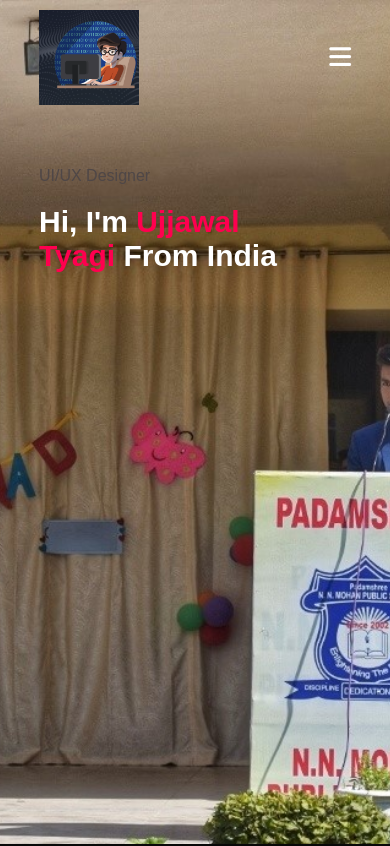
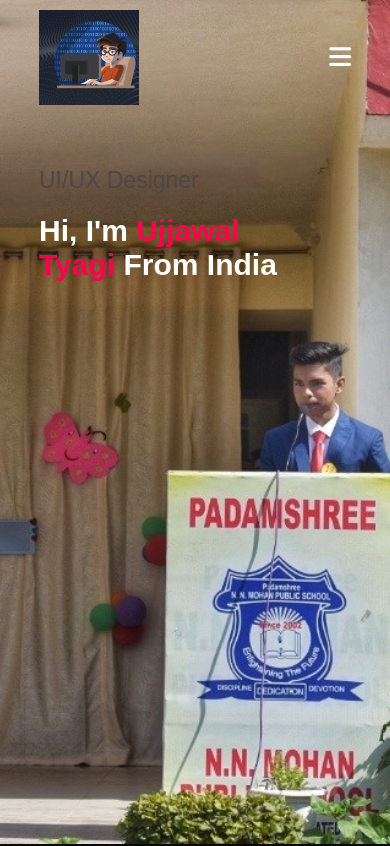
Before and after one commit to ujjawaltyagii/Personal-Portfolio, a plain HTML site: page index.html in a window 390 px wide. Shown: the top 846 px of the page. Drawn offline with Linux system fonts and the light colour scheme.

Commit message:
responsiveness alteration

```diff
--- a/style.css
+++ b/style.css
@@ -330,12 +330,13 @@ nav .fa-solid{
 @media only screen and (max-width: 600px){
     #header{
         background-image: url(images/10.jpg);
+        background-position: 65% 75%;
 
 
     }
     .header-text{
         margin-top: 20%;
-        font-size: 16px;
+        font-size: 23px;
     }
     .header-text h1{
         font-size: 30px;
```
